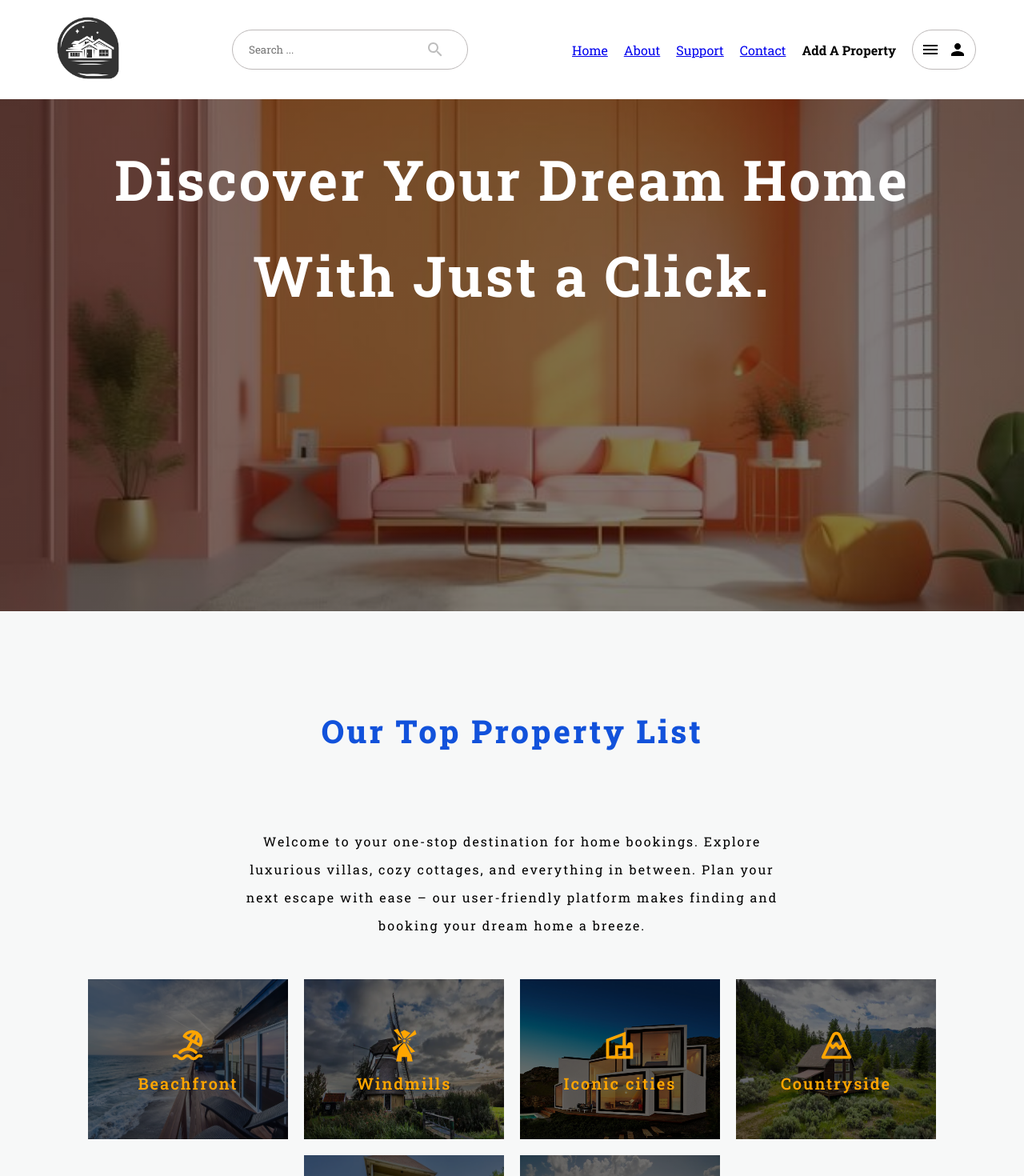
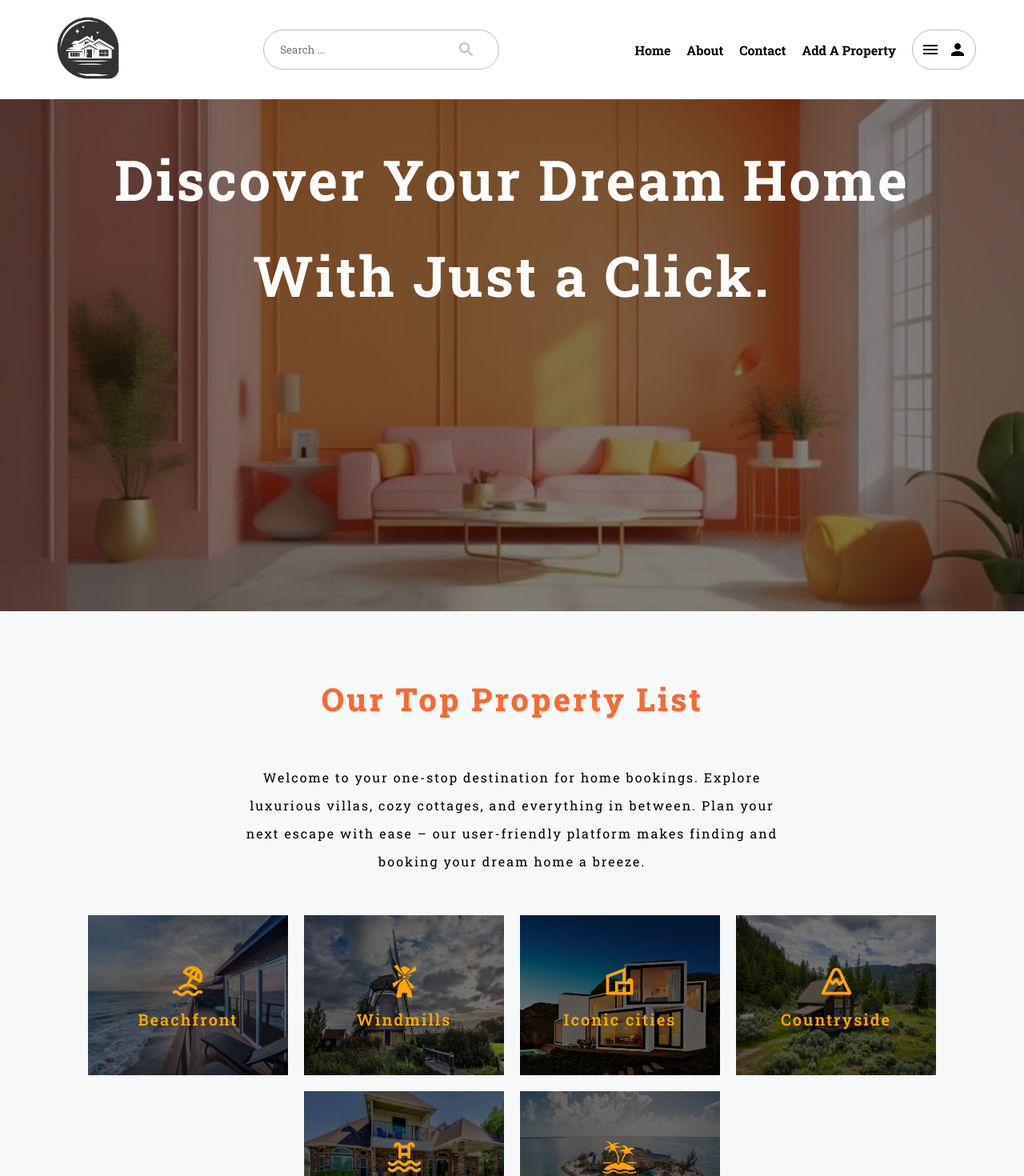
Before and after one commit to Hashara-Pilapitiya/BookMyLodge, a React (Create React App) app in the folder client/: page / in a window 1280 px wide. Shown: the top 1470 px of the page at 80% size. Built offline with nearby package versions, Linux system fonts and the light colour scheme; no server answers.

Commit message:
Edit Navbar component

```diff
--- a/client/src/components/Categories.jsx
+++ b/client/src/components/Categories.jsx
@@ -5,7 +5,7 @@ import { Link } from "react-router-dom";
 const Categories = () => {
   return (
     <div className="categories">
-      <h1 style={{letterSpacing: "3px" , marginTop: "-80px" , marginBottom: "-60px"}}>Our Top Property List</h1>
+      <h1 style={{letterSpacing: "3px" , marginTop: "-120px" , marginBottom: "-100px" , color: "rgb(248, 105, 53)"}}>Our Top Property List</h1>
       <p style={{letterSpacing: "2px" , lineHeight: "35px" , fontSize: "16px"}}>
       Welcome to your one-stop destination for home bookings. Explore luxurious villas, cozy cottages, and everything in between. Plan your next escape with ease – our user-friendly platform makes finding and booking your dream home a breeze.
       </p>
--- a/client/src/components/Navbar.jsx
+++ b/client/src/components/Navbar.jsx
@@ -29,10 +29,6 @@ const Navbar = () => {
         display: 'About',
     },
     {
-        path: '/support',
-        display: 'Support',
-    },
-    {
         path: '/contact',
         display: 'Contact',
     },
@@ -60,16 +56,11 @@ const Navbar = () => {
       </div>
 
       <div className="navbar_right">
-      {nav_links.map(link => <Link
+      {nav_links.map(link => <Link  style={{color: "black" , fontWeight: "700" ,
+      textDecoration: "none"}}
                             key={link.path}
                             to={link.path}
                             href={link.path}>{link.display}</Link>)}
-
-        {/* <div style={{display: "flex" , gap: "20px" , fontWeight: "700"}}>
-          <a href="" style={{color: "black" , textDecoration: "none"}}>Home</a>
-          <a href="" style={{color: "black" , textDecoration: "none"}}>About</a>
-          <a href="" style={{color: "black" , textDecoration: "none"}}>Contact</a>
-        </div>  */}
 
       {user ? (
           <a href="/create-listing" className="host" style={{color: "black" , fontWeight: "700"}}>
```
